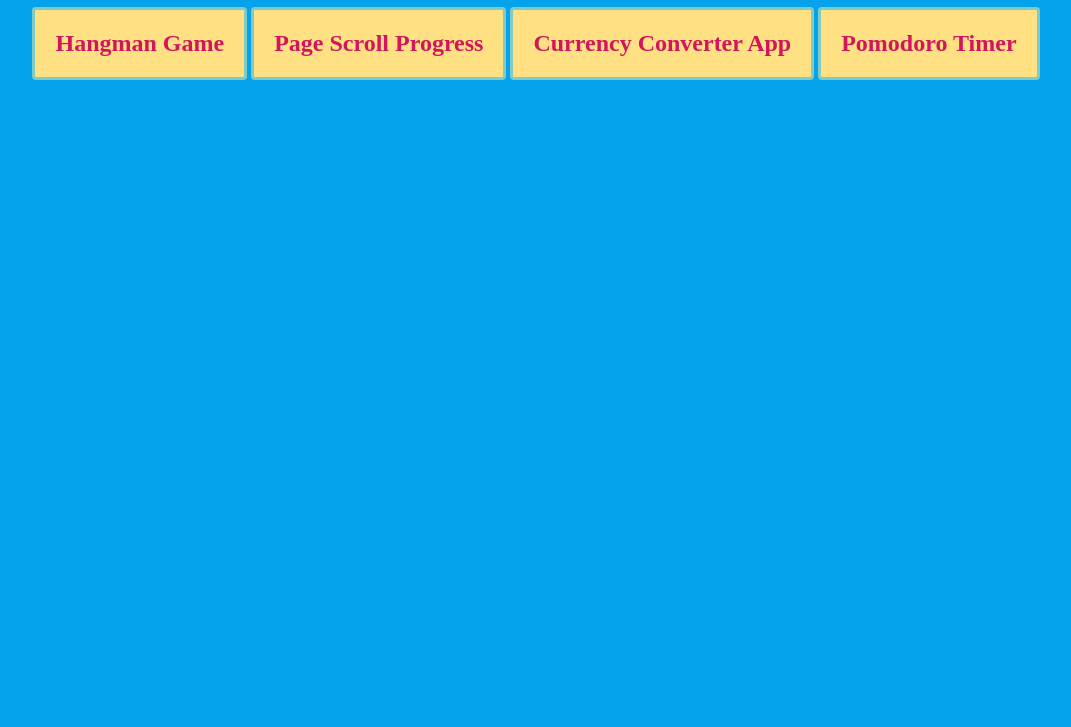
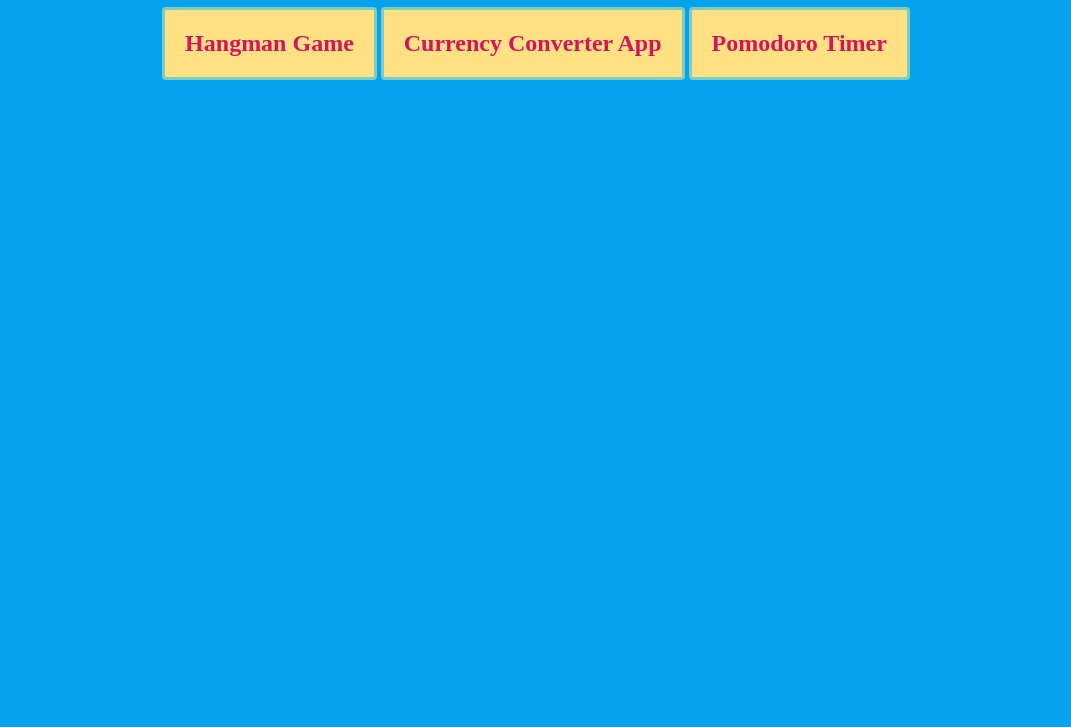
Before and after one commit to tarekelkanaria/frontend-practices, a plain HTML site: page index.html in a window 1280 px wide. Shown: the part 73-800 px from the top of the page, without its empty margins (104-1175 px from the left). Drawn offline with Linux system fonts and the light colour scheme.

Commit message:
Ignore progress

```diff
--- a/index.html
+++ b/index.html
@@ -39,21 +39,6 @@
         >
         <a
           class="project-link"
-          href="page-scroll-progress/index.html"
-          style="
-            display: inline-block;
-            font-weight: bold;
-            text-decoration: none;
-            color: #d3155e;
-            font-size: 1.5rem;
-            padding: 20px;
-            border: 3px solid #80cbc4;
-            border-radius: 4px;
-          "
-          >Page Scroll Progress</a
-        >
-        <a
-          class="project-link"
           href="https://currency-converter-elkanaria.netlify.app"
           style="
             display: inline-block;
```
Also changed, not shown: 1 other file.
